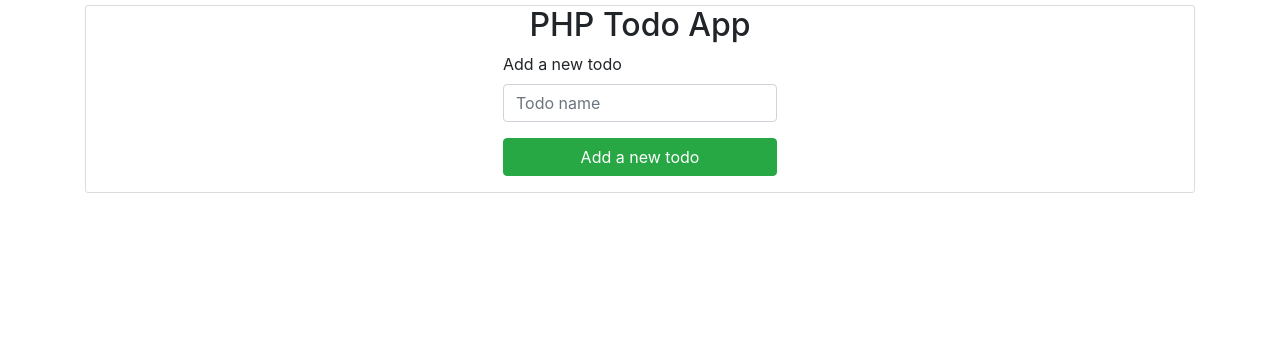
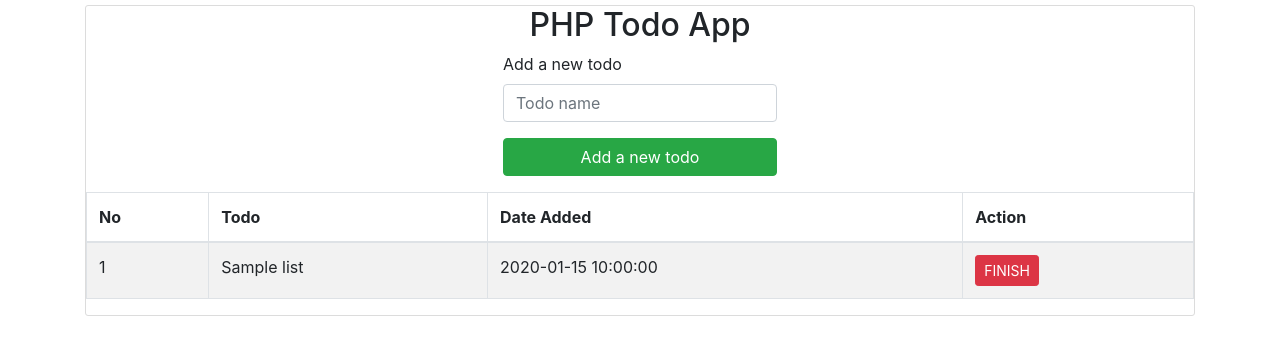
Before and after one commit to afdolsing/simple-php-todo-app, a PHP site: page / in a window 1280 px wide. Shown: the top 355 px of the page. Run offline with PHP 8.4, Linux system fonts and the light colour scheme; tables that the repository leaves empty or names only in its code hold one stand-in row (values such as "Sample post").

Commit message:
initial commit

```diff
--- a/index.php
+++ b/index.php
@@ -1,6 +1,13 @@
 <?php
     include "connection.php";
 
+    if(isset($_POST['save'])){
+        $todo = $_POST['todo'];
+        $date = date('l, d F Y');
+        $sql = "INSERT INTO tbl_list(name, date) VALUES('$todo','$date')";
+
+        $result = mysqli_query($connection, $sql);
+    }
 ?>
 <!DOCTYPE html>
 <html lang="en">
@@ -23,9 +30,40 @@
                         <input type="text" name="todo" class="form-control" placeholder="Todo name">
                     </div>
                     <div class="form-group">
-                    <button class="btn btn-block btn-success">Add a new todo</button>
+                        <button name='save' class="btn btn-block btn-success">Add a new todo</button>
                     </div>
                 </form>
+            </div>
+            <div class="table-responsive">
+                <table class="table table-bordered table-striped table-hover">
+                    <thead>
+                        <th>No</th>
+                        <th>Todo</th>
+                        <th>Date Added</th>
+                        <th>Action</th>
+                    </thead>
+                    <tbody>
+                        <?php
+                            $query = "SELECT * FROM tbl_list";
+                            $result = mysqli_query($connection, $query);
+
+                            $no = 1;
+                            while ($row = mysqli_fetch_array($result)):
+                                $name = $row['name'];
+                                $date = $row['date'];
+                        ?>
+                        <tr>
+                            <td><?= $no++; ?></td>
+                            <td><?= $name; ?></td>
+                            <td><?= $date; ?></td>
+                            <td>
+                                <a href="delete.php?id=<?php echo $row['id'] ?>" class="btn btn-sm btn-danger">FINISH</a>
+                            </td>
+                        </tr>
+                        <?php endwhile;
+                        ?>
+                    </tbody>
+                </table>
             </div>
         </div>
     </div>
```
Also changed, not shown: css/style.css (line endings or trailing spaces). Lines whose indentation alone changed are shown as unchanged.
